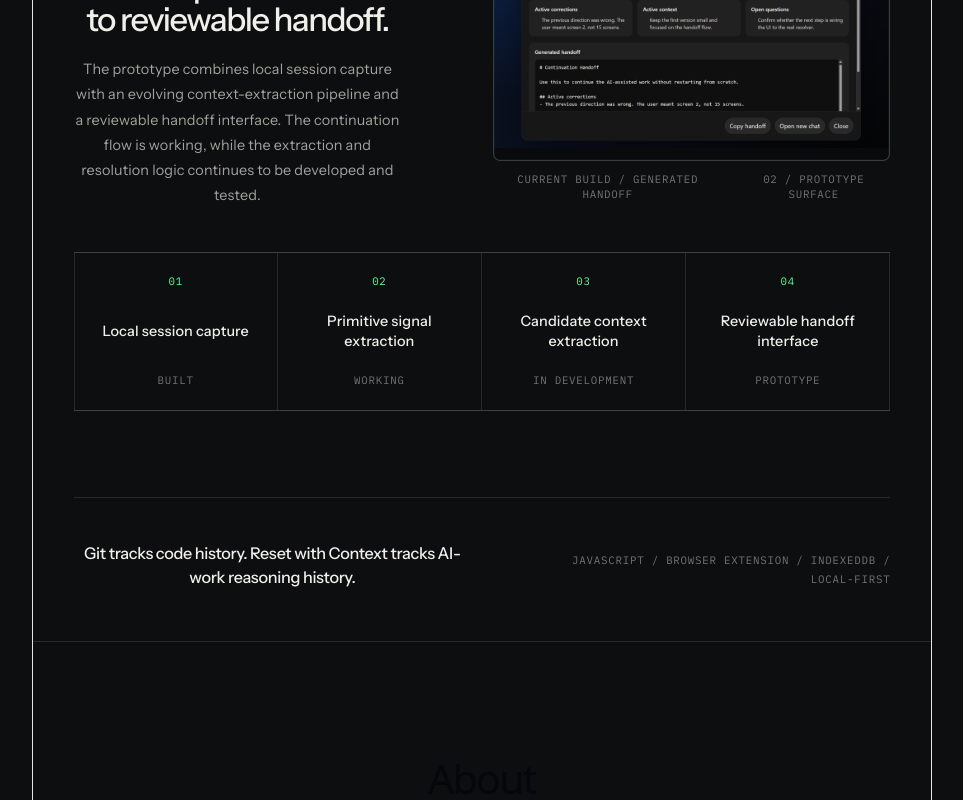
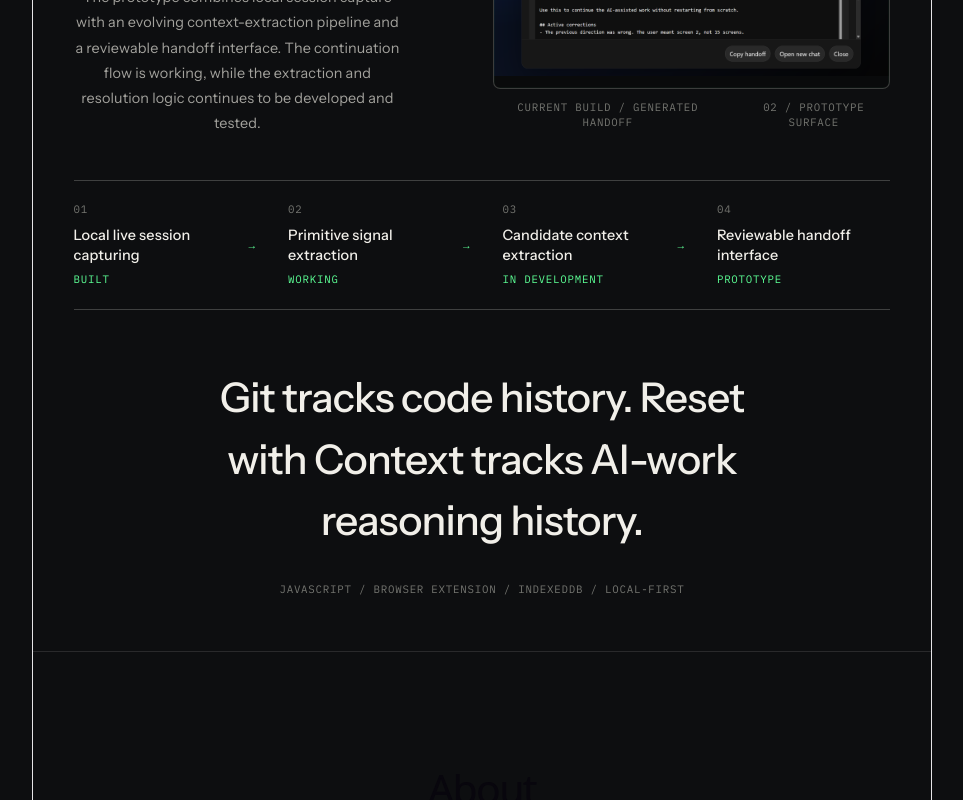
Before and after one commit to DarinHajou/darin-portfolio, a React (Vite) app: page / in a window 1280 px wide. Shown: the part 3512-4312 px from the top of the page, without its empty margins (158-1121 px from the left). Built offline with nearby package versions, Linux system fonts and the light colour scheme.

Commit message:
style: make visual overhaul of the build list(REC current development status)

```diff
--- a/src/sections/ResetWithContext/ResetWithContext.module.css
+++ b/src/sections/ResetWithContext/ResetWithContext.module.css
@@ -33,7 +33,7 @@
   z-index: 1;
 
   display: grid;
-  gap: var(--space-24);
+  gap: var(--space-16);
 }
 
 .header {
@@ -210,8 +210,7 @@
   display: grid;
   gap: var(--space-12);
 
-  padding-top: var(--space-12);
-
+  padding-top: var(--space-8);
   border-top: 1px solid var(--color-border-strong);
 }
 
@@ -242,6 +241,7 @@
 
 .buildList {
   display: grid;
+  row-gap: var(--space-6);
 
   margin: 0;
   padding: 0;
@@ -249,46 +249,70 @@
   list-style: none;
 
   border-top: 1px solid var(--color-border-strong);
+  border-bottom: 1px solid var(--color-border-strong);
 }
 
 .buildList li {
+  position: relative;
+
   display: grid;
-  grid-template-columns: 2.5rem minmax(0, 1fr) auto;
+  /* Make both outer columns exactly 6rem (or whatever width fits "PROTOTYPE") */
+  grid-template-columns: 6rem minmax(0, 1fr) 6rem;
   align-items: center;
   gap: var(--space-4);
 
   padding-block: var(--space-4);
+}
 
-  border-bottom: 1px solid var(--color-border);
+.buildList li:not(:last-child)::after {
+  content: "↓";
+
+  position: absolute;
+  z-index: 1;
+  left: 50%;
+  bottom: calc(var(--space-4) / -2);
+
+  color: var(--color-accent);
+  font-family: var(--font-mono);
+  font-size: var(--text-xs);
+  line-height: 1;
+
+  pointer-events: none;
+
+  transform: translate(-50%, 50%);
 }
 
 .buildNumber {
-  color: var(--color-accent);
+  color: var(--color-text-muted);
 }
 
 .buildTitle {
+  min-width: 0;
+  margin: 0;
+  display: grid;
+  grid-auto-flow: row; /* Forces items to stack vertically */
+  justify-content: center;
+  align-items: center;
+  text-align: center; /* Centers the text inside the rows */
   font-size: var(--text-base);
   font-weight: 500;
   line-height: 1.4;
 }
 
 .buildStatus {
-  color: var(--color-text-muted);
+  color: var(--color-accent);
+  position: relative;
 }
 
 .footer {
   display: grid;
   gap: var(--space-8);
-
-  padding-top: var(--space-12);
-
-  border-top: 1px solid var(--color-border);
 }
 
 .positioning {
-  max-width: 34rem;
+  max-width: 40rem;
 
-  font-size: var(--text-md);
+  font-size: var(--text-xl);
   font-weight: 500;
   line-height: 1.5;
   letter-spacing: -0.02em;
@@ -297,12 +321,13 @@
 .technology {
   line-height: 1.8;
   color: var(--color-text-muted);
+
 }
 
 @media (min-width: 768px) {
   .intro {
     grid-template-columns: repeat(12, minmax(0, 1fr));
-    column-gap: var(--space-6);
+    column-gap: var(--space-12);
     align-items: end;
   }
 
@@ -337,46 +362,65 @@
   }
 
   .footer {
-    grid-template-columns: repeat(12, minmax(0, 1fr));
-    column-gap: var(--space-6);
-    align-items: end;
+    display: grid;
+    justify-content: center;
+    align-items: center;
+
+    /* column-gap: var(--space-6); */
+    /* align-items: start; */
   }
 
   .positioning {
-    grid-column: 1 / 7;
+    grid-column: 1 / 8;
   }
 
   .technology {
     grid-column: 8 / -1;
 
-    text-align: right;
+    text-align: center;
   }
 }
 
 @media (min-width: 1100px) {
   .buildList {
-    grid-template-columns: repeat(4, minmax(0, 1fr));
-
-    border-bottom: 1px solid var(--color-border-strong);
+    grid-template-columns: repeat(4, 1fr);
+    /* Fixed the gap conflict: clamped value was invalid because 4.5rem is larger than 4rem */
+    column-gap: clamp(2rem, 4vw, 4rem);
+    row-gap: 0;
+    padding-block: var(--space-6);
   }
 
   .buildList li {
-    grid-template-columns: 1fr;
-    align-content: space-between;
-    gap: var(--space-6);
-
-    min-height: 10rem;
-    padding: var(--space-6);
-
-    border-right: 1px solid var(--color-border);
-    border-bottom: 0;
+    /* Changes internal layout to a simple vertical column track */
+    display: flex;
+    flex-direction: column;
+    align-items: flex-start; /* Forces number, title, and status to hard-align left */
+    gap: var(--space-2);
+    min-height: 0;
+    padding: 0;
   }
 
-  .buildList li:first-child {
-    border-left: 1px solid var(--color-border);
+  .buildList li:not(:last-child)::after {
+    content: "→";
+    /* Centers the arrow perfectly between the column gaps */
+    top: 50%;
+    right: calc(clamp(2rem, 2vw, 4rem) / -6);
+    bottom: auto;
+    left: auto;
+    transform: translate(50%, -50%);
+  }
+
+  .buildTitle {
+    /* Resets the mobile centering rules back to a clean left-alignment */
+    display: block;
+    text-align: left;
+    margin: 0;
+    font-size: var(--text-base);
   }
 
   .buildStatus {
-    align-self: end;
+    /* Ensures the status stays cleanly left-aligned with the rest of the text group */
+    text-align: left;
+    align-self: flex-start;
   }
 }
--- a/src/sections/ResetWithContext/ResetWithContext.tsx
+++ b/src/sections/ResetWithContext/ResetWithContext.tsx
@@ -3,7 +3,7 @@ import styles from "./ResetWithContext.module.css";
 const currentBuild = [
   {
     index: "01",
-    title: "Local session capture",
+    title: "Local live session capturing",
     status: "Built",
   },
   {
```
